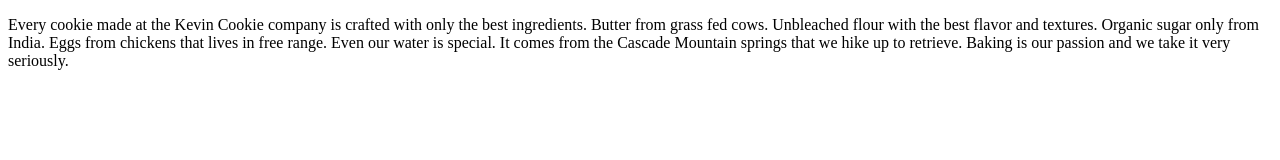
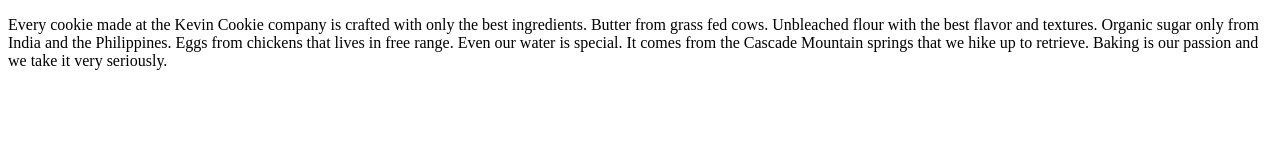
Before and after one commit to modgetmoses/Kelvincookiecompany.com, a plain HTML site: page index.htm in a window 1280 px wide. Drawn offline with Linux system fonts and the light colour scheme.

Commit message:
Update index.htm

```diff
--- a/index.htm
+++ b/index.htm
@@ -3,7 +3,7 @@
 <body>
 
 
-<p>Every cookie made at the Kevin Cookie company is crafted with only the best ingredients. Butter from grass fed cows. Unbleached flour with the best flavor and textures. Organic sugar only from India. Eggs from chickens that lives in free range. Even our water is special. It comes from the Cascade Mountain springs that we hike up to retrieve. Baking is our passion and we take it very seriously.</p>
+<p>Every cookie made at the Kevin Cookie company is crafted with only the best ingredients. Butter from grass fed cows. Unbleached flour with the best flavor and textures. Organic sugar only from India and the Philippines. Eggs from chickens that lives in free range. Even our water is special. It comes from the Cascade Mountain springs that we hike up to retrieve. Baking is our passion and we take it very seriously.</p>
 
 
 </body>
```
